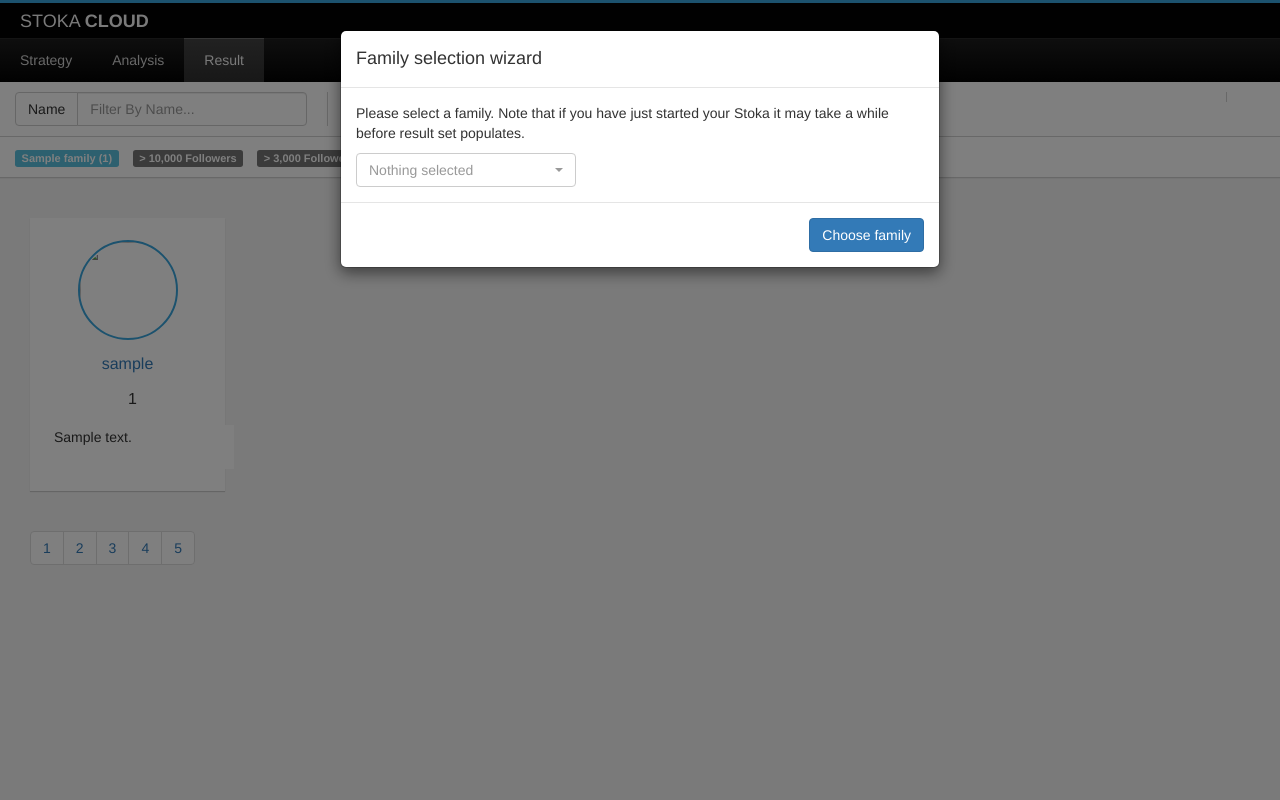
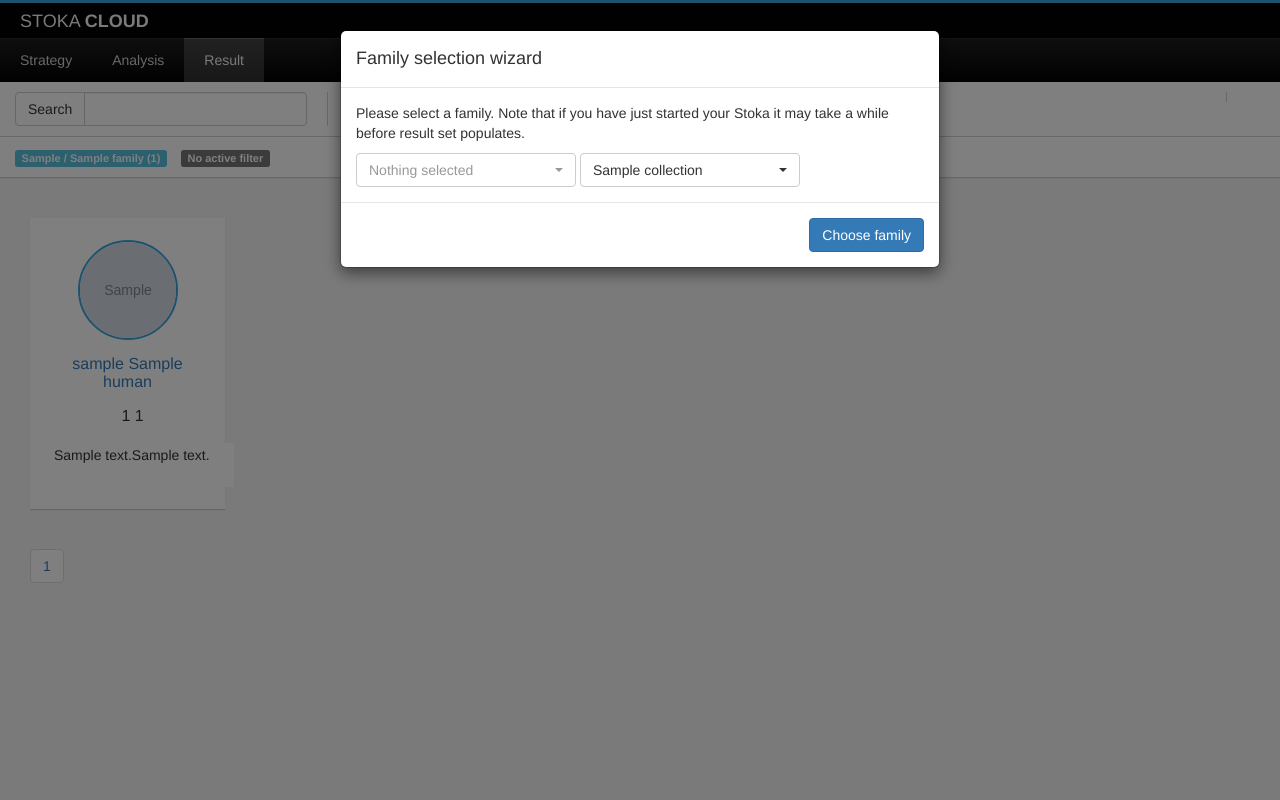
Before and after one commit to alphastoka/alphastoka-cloud, a Django app: template alphastoka/mgmt/templates/results.html in a window 1280 px wide. Run offline with Django 3.2, Linux system fonts and the light colour scheme; the template is opened without the code that fills it: most values are stand-ins (such as "Sample title", 1, 10 or a date in 2020); grey boxes marked "Sample" are stand-in pictures; some libraries are stand-ins or nearby versions.

Commit message:
UI improve

```diff
--- a/alphastoka/mgmt/templates/results.html
+++ b/alphastoka/mgmt/templates/results.html
@@ -1,5 +1,6 @@
 {% extends "base.html" %} {% block third_active %}active{% endblock %} {% block content %}
 {% load humanize %}
+
 
 <div class="container-fluid">
     <div class="row toolbar-pf">
@@ -9,23 +10,23 @@
                     <label class="sr-only" for="filter">Name</label>
                     <div class="input-group">
                         <div class="input-group-btn">
-                            <button type="button" class="btn btn-default">Name</button>
+                            <button type="button" class="btn btn-default">Search</button>
                         </div>
                         <!-- /btn-group -->
-                        <input type="text" class="form-control" id="filter" placeholder="Filter By Name...">
+                        <input type="text" class="form-control" id="filter" placeholder="">
                     </div>
                     <!-- /input-group -->
                 </div>
                 <div class="form-group">
                     <div class="dropdown">
                         <button class="btn btn-default dropdown-toggle" type="button" id="dropdownMenu1" data-toggle="dropdown">
-                            Collection
+                        {{current_collection}}
                         <span class="caret"></span>
                     </button>
                         <ul class="dropdown-menu" role="menu" aria-labelledby="dropdownMenu1">
-                            <li role="presentation"><a role="menuitem" tabindex="-1" href="#">Instagram</a></li>
-                            <li role="presentation" class="disabled"><a role="menuitem" tabindex="-1" href="#">YouTube</a></li>
-                            <li role="presentation" class="disabled"><a role="menuitem" tabindex="-1" href="#">Facebook</a></li>
+                            {% for collection in collections %}
+                            <li role="presentation"><a role="menuitem" tabindex="-1" href="results?family={{family}}&collection={{collection}}">{{collection}}</a></li>
+                            {%endfor%}
                         </ul>
                     </div>
                 </div>
@@ -65,20 +66,16 @@
                         {% if family %}
                         <li>
                             <span class="label label-info">
-								{{family}} ({{ count | intcomma }})
+								{{current_collection}} / {{family}} ({{ count | intcomma }})
+							</span>
+                        </li>
+
+                        <li>
+                            <span class="label label-default">
+								No active filter
 							</span>
                         </li>
                         {% endif %}
-                        <li>
-                            <span class="label label-default">
-								> 10,000 Followers
-							</span>
-                        </li>
-                        <li>
-                            <span class="label label-default">
-								> 3,000 Followers
-							</span>
-                        </li>
                     </ul>
                 </div>
                 <!-- /col -->
@@ -89,18 +86,44 @@
     </div>
     <!-- /row -->
 </div>
+{% if count == 0 %}
+	<div class="list-group-item list-view-pf-stacked list-view-pf-equalized-column">
+		<div class="list-view-pf-main-info">
+			<div class="list-view-pf-left">
+				<img class="img-circle" src="/static/getstarted2.png" />
+			</div>
+			<div class="list-view-pf-body">
+
+				<div class="list-view-pf-description">
+					<h1>Getting Started</h1>
+					Click on Strategy tab to start spawning Stoka.
+				</div>
+			</div>
+		</div>
+	</div>
+{% endif %}
+
 <div class="container-fluid container-cards-pf">
+
+
+
     <div class="row row-cards-pf">
         {% for human in humans %}
+        {% if human.logo_url or human.profile_pic_url %}
         <div class="col-xs-12 col-sm-4 col-md-3 col-lg-2">
 
             <div class="card-pf card-pf-view card-pf-view-select card-pf-view-multi-select">
                 <div class="card-pf-body">
                     <div class="card-pf-top-element">
+                       {% if current_collection == "instagram"  %}
                        <img class="card-pf-icon-circle" style="width:100px;height:100px" src="{{human.profile_pic_url}}"/>
+                       {%else%}
+                       <img class="card-pf-icon-circle" style="width:100px;height:100px" src="{{human.logo_url}}"/>
+                       {%endif%}
                     </div>
                     <h2 class="card-pf-title text-center">
-                        <a href="https://instagram.com/{{human.username}}">{{human.username}}</a>
+                        <a href="https://instagram.com/{{human.username}}">{{human.username}} </a>
+                        <a href="{{human.url}}">{{human.title | truncatechars:14}} </a>
                     </h2>
                     <div class="card-pf-items text-center">
                         <div class="card-pf-item">
@@ -111,6 +134,12 @@
                                 {%else%}
                                 {{human.followed_by.count|intcomma}}
                                 {%endif%}
+
+                                {%if human.stats.subscriber_count > 1000000 %}
+                                {{human.stats.subscriber_count|intword}}
+                                {%else%}
+                                {{human.stats.subscriber_count|intcomma}}
+                                {%endif%}
                             </span>
                         </div>
                         <!--<div class="card-pf-item">
@@ -119,7 +148,7 @@
                         </div>-->
                     </div>
                     <p class="card-pf-info text-center">
-                        <textarea style="outline:none;border:none;resize: none;" readonly>{{human.biography}}</textarea>
+                        <textarea style="outline:none;border:none;resize: none;" readonly>{{human.biography}}{{human.description}}</textarea>
                     </p>
                 </div>
                 <div class="card-pf-view-checkbox">
@@ -128,18 +157,16 @@
             </div>
 
         </div>
+        {%endif%}
         {%endfor%}
 
     </div>
     <div class="container-fluid">
         <ul class="pagination">
-        <li><a href="#">1</a></li>
-        <li><a href="#">2</a></li>
-        <li><a href="#">3</a></li>
-        <li><a href="#">4</a></li>
-        <li><a href="#">5</a></li>
+            {% for page in pages%}
+            <li {% if page == current_page %}class="active"{%endif%}><a href="results?family={{family}}&collection={{current_collection}}&page={{page}}">{{page}}</a></li>
+            {% endfor %}
         </ul>
-
     </div>
 </div>
 
@@ -156,9 +183,16 @@
       </div>
       <div class="modal-body">
         <p>Please select a family. Note that if you have just started your Stoka it may take a while before result set populates.</p>
+
+
         <select class="selectpicker" name="family">
             {% for db in dbs %}
 			<option value="{{ db }}" {% if not "stoka_" in db %}disabled{% endif %}>{{db}}</option>
+            {% endfor %}
+		</select>
+        <select class="selectpicker" name="collection">
+            {% for collection in collections %}
+			<option value="{{ collection }}">{{collection}}</option>
             {% endfor %}
 		</select>
       </div>
```
Also changed, not shown: alphastoka/mgmt/templates/index.html (+13 -7 lines), alphastoka/mgmt/views.py (+38 -8 lines), alphastoka/static/getstarted2.png (added), 3 other files.
